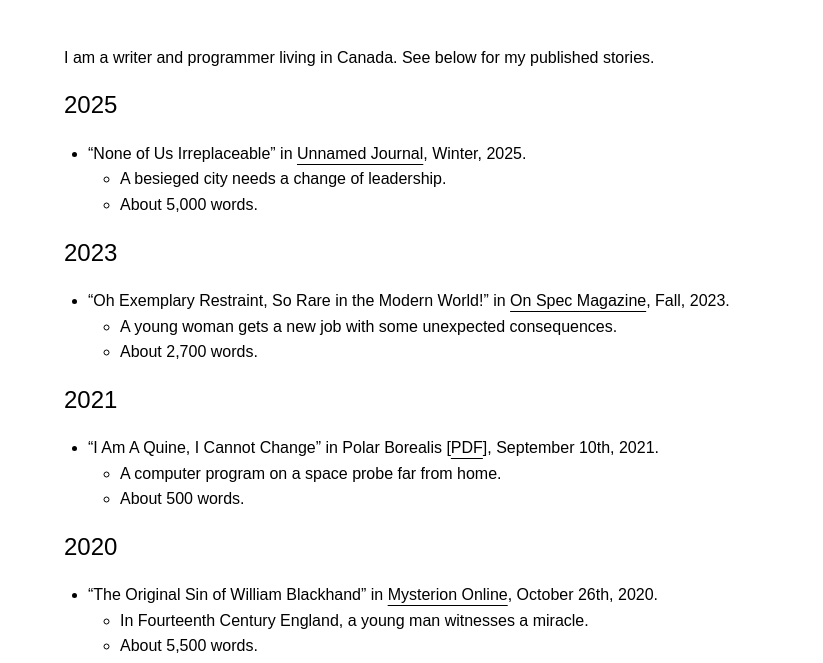
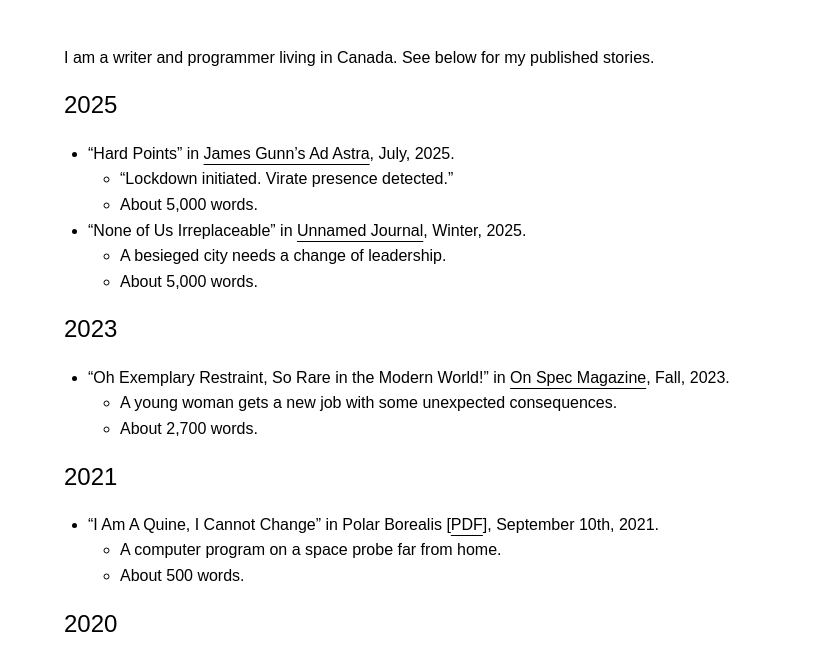
Before and after one commit to RKeelan/Website, an Astro site: page / in a window 1280 px wide. Shown: the part 128-791 px from the top of the page, without its empty margins (228-1051 px from the left). Built offline with nearby package versions, Linux system fonts and the light colour scheme; Astro itself is replaced by a stand-in of ours.

Commit message:
Add "Hard Points"

```diff
--- a/src/pages/index.md
+++ b/src/pages/index.md
@@ -8,6 +8,9 @@ I am a writer and programmer living in Canada. See below for my published storie
 
 ## 2025
 
+* "Hard Points" in [James Gunn’s Ad Astra](https://www.adastrasf.com/hard-points/), July, 2025.
+	* "Lockdown initiated. Virate presence detected."
+	* About 5,000 words.
 * "None of Us Irreplaceable" in [Unnamed Journal](https://www.patreon.com/posts/unnamed-journal-121892472), Winter, 2025.
 	* A besieged city needs a change of leadership.
 	* About 5,000 words.
@@ -35,12 +38,10 @@ I am a writer and programmer living in Canada. See below for my published storie
 * "The Waltzing Tree" in [Over the Rainbow: Folk and Fairy Tales from the Margins](https://www.goodreads.com/en/book/show/40539590-over-the-rainbow), edited by Derek Newman-Stille and published by Exile Editions, December 2018.
 	* A man, a tree, and their house.
 	* About 3,000 words.
-
 * "Disposal of Non-Conforming Product" in [The Arcanist](https://thearcanist.io/disposal-of-non-conforming-product-479218d48ba7), June 1st, 2018.
 	* A story about a Quality Incident.
 		* Okay, okay, it's way more than a Quality Incident.
 	* About 900 words.
-
 * "[Piecework Hangman](/stories/piecework-hangman.html)" in Daily Science Fiction, May 14th, 2018.
 	* A story about an honest man and his day's work.
 	* About 500 words.
```
